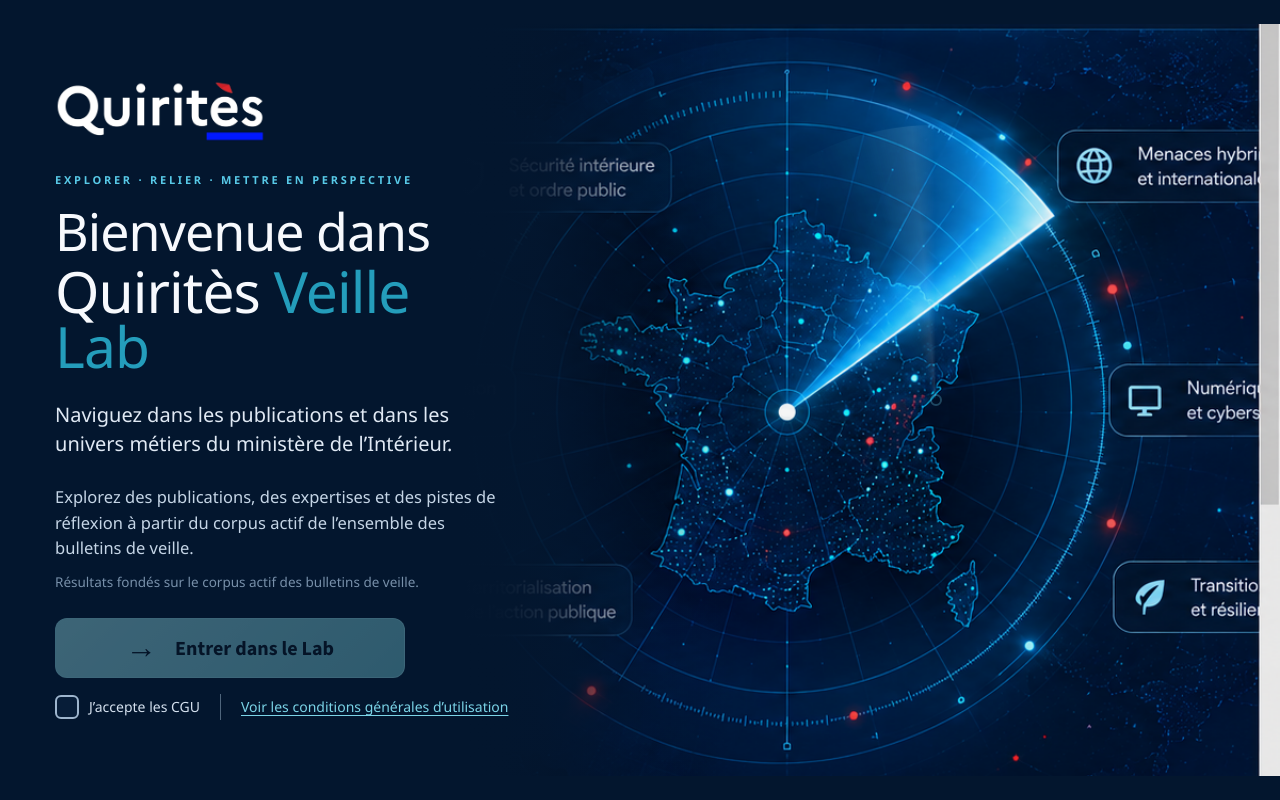
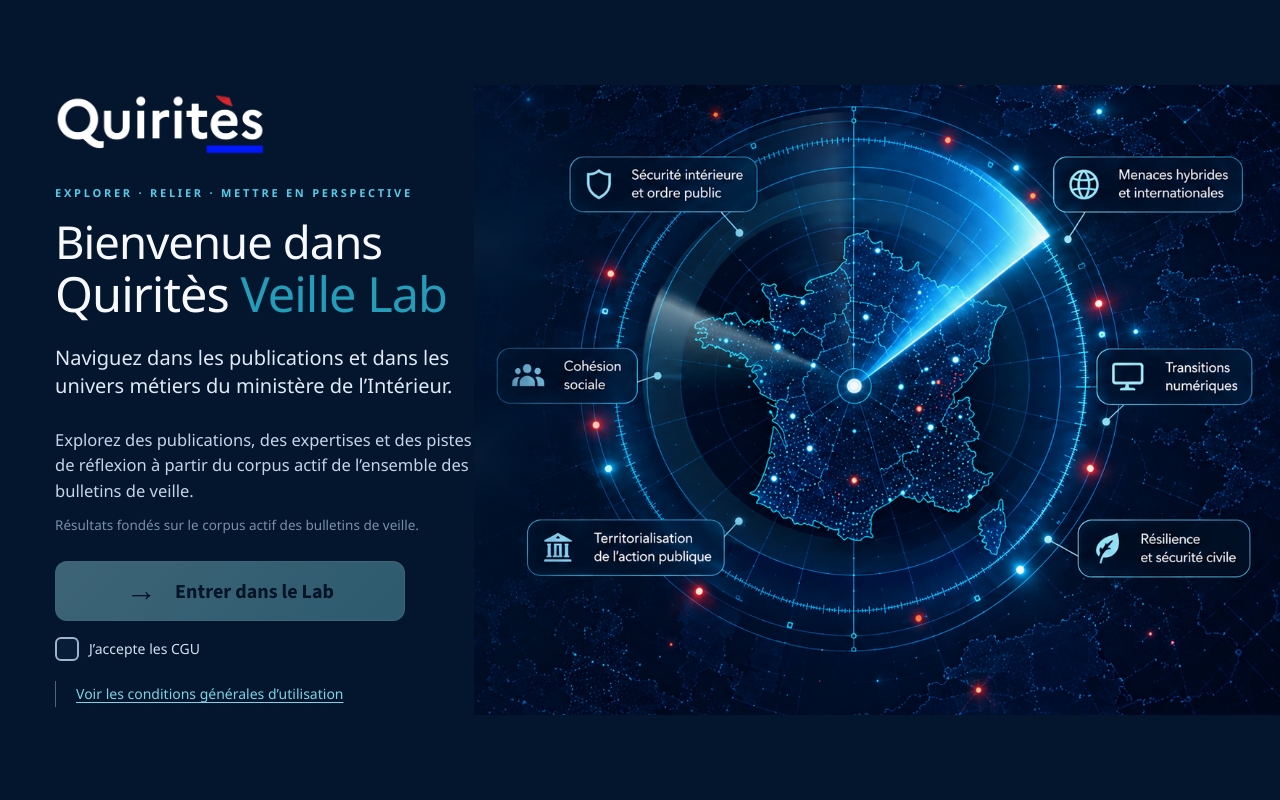
Before and after one commit to Quirites-ihemi/Veillelab, a React (Vite) app: page / in a window 1280 px wide. Built offline with nearby package versions, Linux system fonts and the light colour scheme.

Commit message:
Add files via upload

```diff
--- a/src/LandingPage.css
+++ b/src/LandingPage.css
@@ -1,8 +1,7 @@
 /* =========================================================
    QUIRITÈS VEILLE LAB — LANDING RADAR / CARTE ENTIÈRE
-   La carte occupe un panneau visuel autonome à droite.
-   Le visuel est dimensionné par sa HAUTEUR : la France, le radar
-   et les cartouches latéraux restent visibles intégralement.
+   Le panneau radar utilise un asset dédié qui ne contient que la carte.
+   L'asset est toujours affiché EN ENTIER : aucun crop, aucun cover.
    Aucun style des onglets n'est modifié.
    ========================================================= */
 
@@ -21,54 +20,49 @@
   position:absolute;
   z-index:0;
   inset:0 0 0 auto;
-  width:64%;
+  width:63%;
   height:100%;
   overflow:hidden;
+  display:flex;
+  align-items:center;
+  justify-content:flex-end;
   background:#03162e;
 }
 
-/* IMPORTANT : hauteur contrainte, largeur automatique.
-   L'image déborde volontairement à GAUCHE du panneau : cela masque
-   la partie éditoriale présente dans le visuel source, sans jamais
-   couper la carte ni les cartouches situés autour du radar. */
-.qlab-radar-landing__visual>img{
-  position:absolute;
-  z-index:0;
-  top:50%;
-  right:0;
-  height:94%;
-  width:auto;
-  max-width:none;
+/* Le frame reprend exactement le ratio de l'asset 1112 x 870.
+   Il se dimensionne d'abord selon l'espace disponible, puis conserve
+   l'intégralité de l'image à l'intérieur. */
+.qlab-radar-landing__visual-frame{
+  position:relative;
+  flex:0 0 auto;
+  width:min(100%, calc(100svh * 1.27816092));
+  aspect-ratio:1112 / 870;
+  max-height:100%;
+}
+
+.qlab-radar-landing__visual-frame>img{
+  display:block;
+  width:100%;
+  height:100%;
   object-fit:contain;
-  transform:translateY(-50%);
-  filter:saturate(.98) contrast(1.02) brightness(.96);
+  object-position:center center;
+  filter:saturate(.98) contrast(1.02) brightness(.97);
   user-select:none;
   pointer-events:none;
 }
 
-/* Transition douce entre le texte réel à gauche et le visuel à droite. */
+/* Le fondu ne couvre plus la carte : il adoucit seulement la jonction
+   sur une bande très étroite à gauche. */
 .qlab-radar-landing__visual-fade{
-  position:absolute;
-  z-index:1;
-  inset:0;
-  pointer-events:none;
-  background:linear-gradient(
-    90deg,
-    #03162e 0%,
-    rgba(3,22,46,.99) 5%,
-    rgba(3,22,46,.88) 10%,
-    rgba(3,22,46,.45) 17%,
-    rgba(3,22,46,.10) 25%,
-    transparent 34%
-  );
+  display:none;
 }
 
 .qlab-radar-landing__content{
   position:relative;
-  z-index:3;
+  z-index:4;
   height:100%;
   display:grid;
-  grid-template-columns:minmax(500px,42%) minmax(0,58%);
+  grid-template-columns:minmax(500px,39%) minmax(0,61%);
 }
 
 .qlab-radar-landing__copy{
@@ -107,7 +101,7 @@
 .qlab-radar-landing h1>span{
   display:block;
   color:#f7f9fd;
-  font-size:clamp(46px,4.05vw,68px);
+  font-size:clamp(44px,3.55vw,60px);
   font-weight:300;
 }
 
@@ -115,7 +109,8 @@
   display:block;
   margin-top:7px;
   color:#f7f9fd;
-  font-size:clamp(51px,4.45vw,75px);
+  font-size:clamp(48px,3.8vw,64px);
+  white-space:nowrap;
   font-weight:350;
 }
 
@@ -245,9 +240,9 @@
 .qlab-radar-landing__radar-sweep{
   position:absolute;
   z-index:2;
-  left:58%;
-  top:50%;
-  width:min(43vw,690px);
+  left:47.2%;
+  top:47.8%;
+  width:68%;
   aspect-ratio:1;
   transform:translate(-50%,-50%);
   transform-origin:center;
@@ -276,8 +271,8 @@
 .qlab-radar-landing__pulse{
   position:absolute;
   z-index:2;
-  left:58%;
-  top:50%;
+  left:47.2%;
+  top:47.8%;
   width:12px;
   height:12px;
   border:2px solid rgba(116,225,255,.55);
@@ -383,15 +378,14 @@
   cursor:pointer;
 }
 
-/* Écrans plus étroits : on garde d'abord toute la carte, quitte à la réduire. */
+/* Écrans plus étroits : on réduit la carte, on ne la recadre jamais. */
 @media(max-width:1220px){
-  .qlab-radar-landing__visual{width:61%}
-  .qlab-radar-landing__visual>img{height:88%}
-  .qlab-radar-landing__content{grid-template-columns:minmax(460px,44%) minmax(0,56%)}
+  .qlab-radar-landing__visual{width:62%}
+  .qlab-radar-landing__content{grid-template-columns:minmax(460px,42%) minmax(0,58%)}
   .qlab-radar-landing__copy{padding-left:36px;padding-right:16px}
   .qlab-radar-landing__logo{width:215px;margin-bottom:24px}
-  .qlab-radar-landing h1>span{font-size:43px}
-  .qlab-radar-landing h1>strong{font-size:49px}
+  .qlab-radar-landing h1>span{font-size:40px}
+  .qlab-radar-landing h1>strong{font-size:44px;white-space:normal}
   .qlab-radar-landing__lead{font-size:20px}
   .qlab-radar-landing__intro{font-size:15.5px;margin-top:21px}
 }
@@ -401,31 +395,12 @@
     height:auto;
     min-height:100svh;
     overflow:auto;
+    display:flex;
+    flex-direction:column;
   }
 
-  .qlab-radar-landing__visual{
-    position:relative;
-    width:100%;
-    height:620px;
-    margin-top:0;
-    overflow:hidden;
-  }
-
-  .qlab-radar-landing__visual>img{
-    top:50%;
-    right:50%;
-    height:auto;
-    width:100%;
-    max-width:100%;
-    transform:translate(50%,-50%);
-    object-fit:contain;
-  }
-
-  .qlab-radar-landing__visual-fade,
-  .qlab-radar-landing__radar-sweep,
-  .qlab-radar-landing__pulse{display:none}
-
   .qlab-radar-landing__content{
+    order:1;
     height:auto;
     display:block;
   }
@@ -433,6 +408,25 @@
   .qlab-radar-landing__copy{
     padding:36px 28px 30px;
   }
+
+  .qlab-radar-landing__visual{
+    order:2;
+    position:relative;
+    width:100%;
+    height:auto;
+    min-height:0;
+    overflow:hidden;
+    justify-content:center;
+  }
+
+  .qlab-radar-landing__visual-frame{
+    width:100%;
+    max-width:1112px;
+    aspect-ratio:1112 / 870;
+  }
+
+  .qlab-radar-landing__radar-sweep,
+  .qlab-radar-landing__pulse{display:none}
 }
 
 @media(max-width:620px){
--- a/src/LandingPage.jsx
+++ b/src/LandingPage.jsx
@@ -18,11 +18,13 @@ export default function LandingPage({ onEnter }) {
   return (
     <div className="qlab-radar-landing">
       <div className="qlab-radar-landing__visual" aria-hidden="true">
-        <img src={radarVisual} alt="" />
+        <div className="qlab-radar-landing__visual-frame">
+          <img src={radarVisual} alt="" />
+          <div className="qlab-radar-landing__radar-sweep" />
+          <div className="qlab-radar-landing__pulse qlab-radar-landing__pulse--one" />
+          <div className="qlab-radar-landing__pulse qlab-radar-landing__pulse--two" />
+        </div>
         <div className="qlab-radar-landing__visual-fade" />
-        <div className="qlab-radar-landing__radar-sweep" />
-        <div className="qlab-radar-landing__pulse qlab-radar-landing__pulse--one" />
-        <div className="qlab-radar-landing__pulse qlab-radar-landing__pulse--two" />
       </div>
 
       <main className="qlab-radar-landing__content">
```
Also changed, not shown: src/landing-radar.png.
